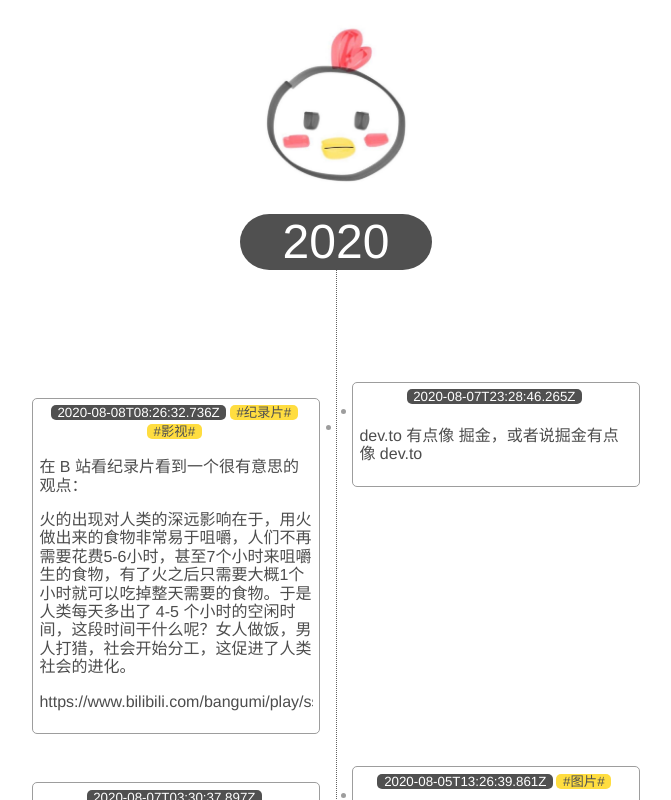
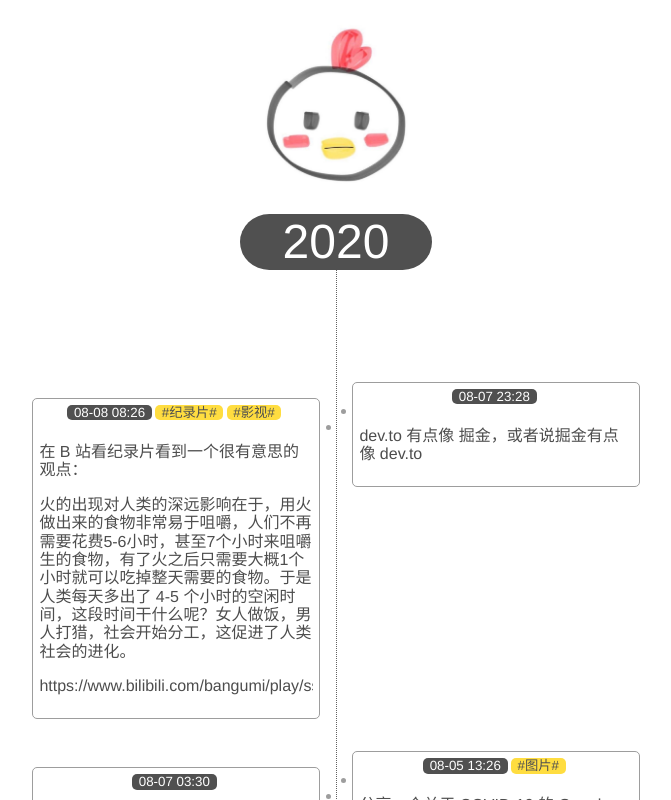
Before and after one commit to jwenjian/timeline, a Vue app: page / in a window 1280 px wide. Shown: the top 800 px of the page, without its empty margins (304-975 px from the left). Built offline with nearby package versions, Linux system fonts and the light colour scheme.

Commit message:
update timestamp field

```diff
--- a/src/components/Timeline.vue
+++ b/src/components/Timeline.vue
@@ -16,7 +16,7 @@
 <script>
 const MarkdownIt = require("markdown-it");
 const md = new MarkdownIt();
-const events = require('../assets/data.json');
+const events = require("../assets/data.json");
 export default {
   name: "HelloWorld",
   data() {
@@ -31,20 +31,25 @@ export default {
   },
   mounted() {
     this.events = events;
-    this.events.map(
-      (e) => (e.htmlContent = this.mdRender(e.content))
-    );
+    this.events.map((e) => {
+      e.htmlContent = this.mdRender(e.content);
+      let d = new Date(Date.parse(e.timestamp));
+      e.timestamp = `${d.getMonth() > 9 ? "" : "0"}${d.getMonth() + 1}-${
+        d.getDate() > 9 ? "" : "0"
+      }${d.getDate()} ${
+        d.getHours() > 9 ? "" : "0"
+      }${d.getHours()}:${d.getMinutes()}`;
+    });
   },
 };
 </script>
 
 <!-- Add "scoped" attribute to limit CSS to this component only -->
 <style scoped>
-@import url('/css/ie.css');
-@import url('/css/print.css');
-@import url('/css/screen.css');
-@import url('/css/timeline.css');
-
+@import url("/css/ie.css");
+@import url("/css/print.css");
+@import url("/css/screen.css");
+@import url("/css/timeline.css");
 
 /* line 166, ../sass/timeline.scss */
 .event .meta {
@@ -91,5 +96,4 @@ export default {
   overflow-y: hidden;
   text-align: left;
 }
-
 </style>
```
